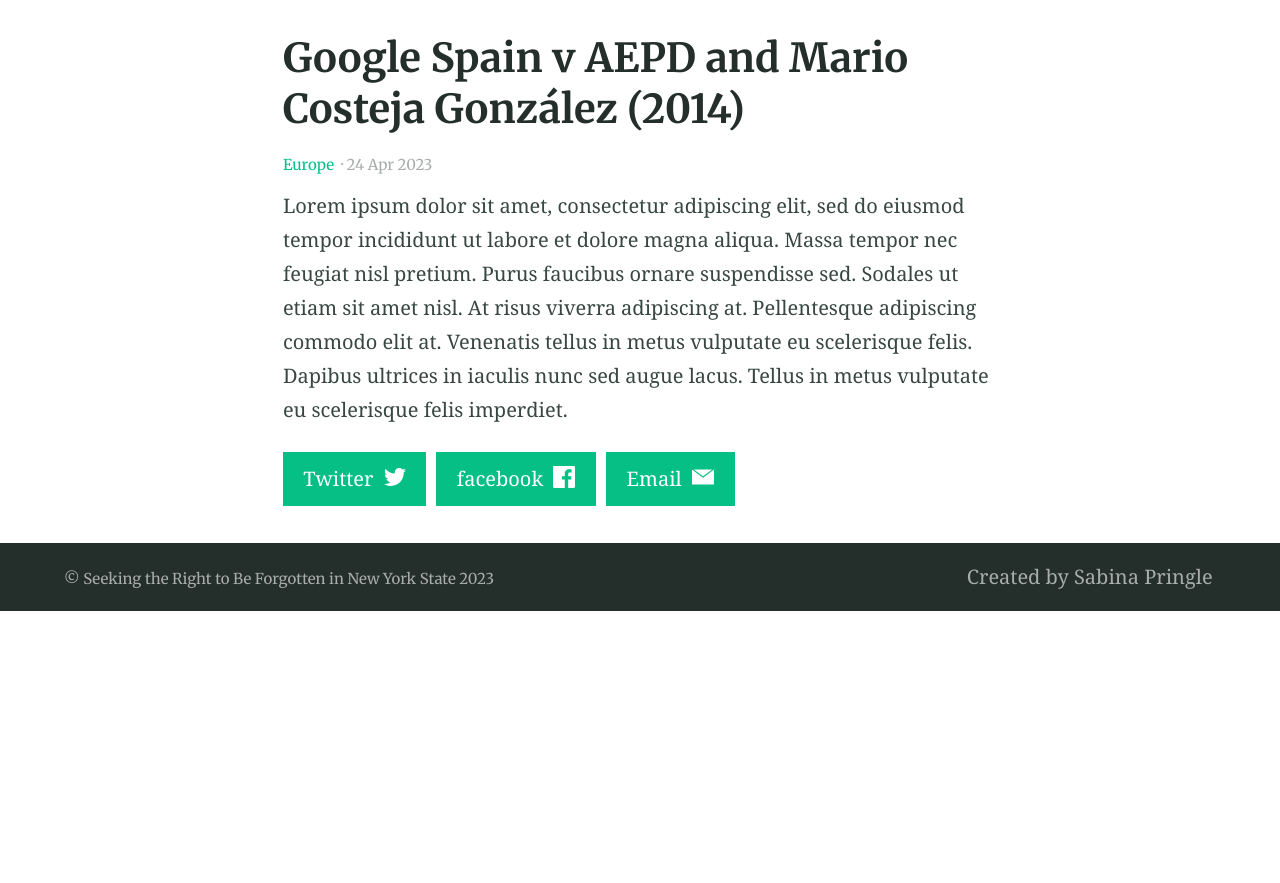
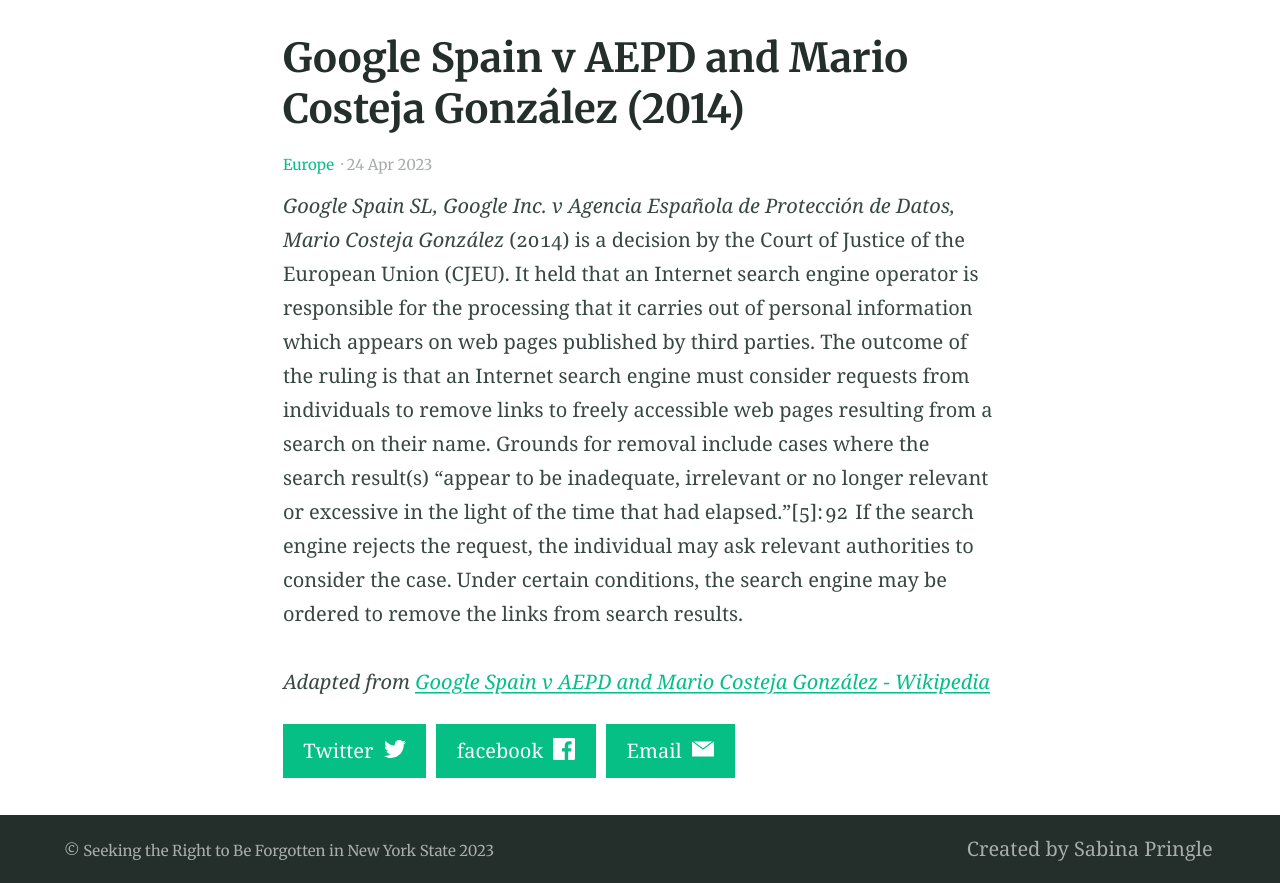
Before and after one commit to binipringle/right-to-be-forgotten-draft, a Jekyll site: the page built from _posts/2023-04-24-example-post-one.md, in a window 1280 px wide, cut to the strip 412-1295 px from the top of the page. Built offline with Jekyll 4.4.1, drawn with Linux system fonts in a browser that asks for light colours; before the commit the page ends 1023 px from its top, so only the background shows below that.

Commit message:
edited history and google v spain post

```diff
--- a/_posts/2023-04-24-example-post-one.md
+++ b/_posts/2023-04-24-example-post-one.md
@@ -5,4 +5,6 @@ categories:
 feature_image: "https://picsum.photos/2560/600?image=872"
 ---
 
-Lorem ipsum dolor sit amet, consectetur adipiscing elit, sed do eiusmod tempor incididunt ut labore et dolore magna aliqua. Massa tempor nec feugiat nisl pretium. Purus faucibus ornare suspendisse sed. Sodales ut etiam sit amet nisl. At risus viverra adipiscing at. Pellentesque adipiscing commodo elit at. Venenatis tellus in metus vulputate eu scelerisque felis. Dapibus ultrices in iaculis nunc sed augue lacus. Tellus in metus vulputate eu scelerisque felis imperdiet.
+_Google Spain SL, Google Inc. v Agencia Española de Protección de Datos, Mario Costeja González_ (2014) is a decision by the Court of Justice of the European Union (CJEU). It held that an Internet search engine operator is responsible for the processing that it carries out of personal information which appears on web pages published by third parties. The outcome of the ruling is that an Internet search engine must consider requests from individuals to remove links to freely accessible web pages resulting from a search on their name. Grounds for removal include cases where the search result(s) "appear to be inadequate, irrelevant or no longer relevant or excessive in the light of the time that had elapsed."[5]: 92  If the search engine rejects the request, the individual may ask relevant authorities to consider the case. Under certain conditions, the search engine may be ordered to remove the links from search results.
+
+_Adapted from [Google Spain v AEPD and Mario Costeja González - Wikipedia](https://en.wikipedia.org/wiki/Google_Spain_v_AEPD_and_Mario_Costeja_Gonz%C3%A1lez)_
```
Also changed, not shown: history.md (+1 -1 lines).
